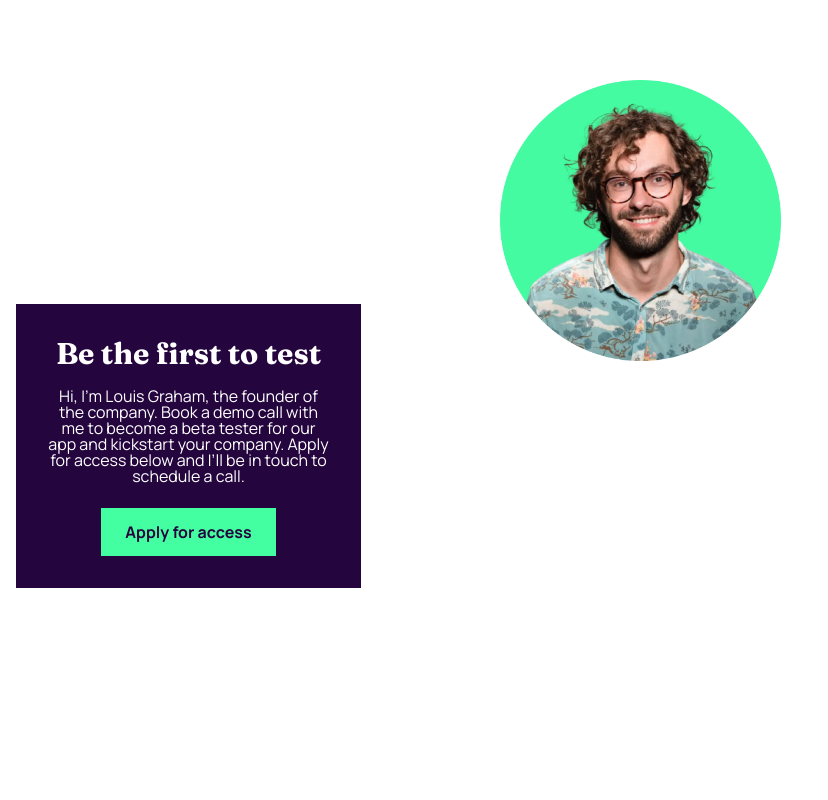
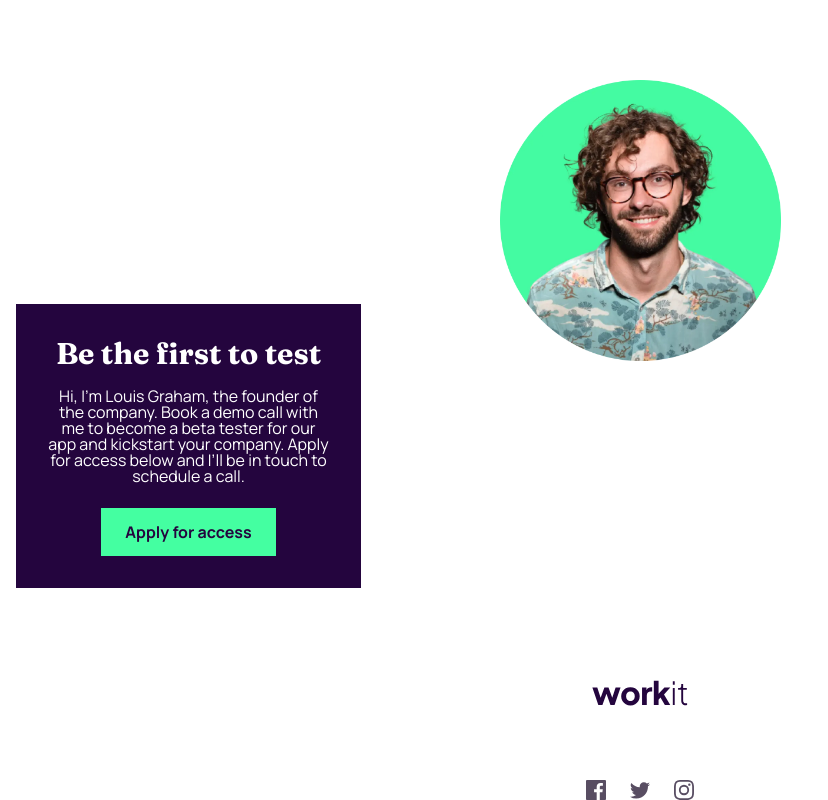
Before and after one commit to LangheBogdan/workIT, a website: page index.html in a window 1280 px wide. Shown: the part 1231-2031 px from the top of the page, without its empty margins (0-828 px from the left). Before the commit the page ends 1911 px from the top, so only its background shows below. Drawn offline with Linux system fonts and the light colour scheme.

Commit message:
add footer section

```diff
--- a/index.html
+++ b/index.html
@@ -149,5 +149,33 @@
         />
       </div>
     </section>
+    <footer
+      class="flex flex-col items-center justify-between w-[120px] h-[120px] mx-auto"
+    >
+      <img class="w-24" src="./assets/images/logo-dark.svg" alt="logo" />
+      <div class="flex flex-wrap justify-between items-center">
+        <div>
+          <img
+            class="mr-6"
+            src="./assets/images/icon-facebook.svg"
+            alt="facebook logo"
+          />
+        </div>
+        <div>
+          <img
+            class="mr-6"
+            src="./assets/images/icon-twitter.svg"
+            alt="twitter logo"
+          />
+        </div>
+        <div>
+          <img
+            class=""
+            src="./assets/images/icon-instagram.svg"
+            alt="instagram logo"
+          />
+        </div>
+      </div>
+    </footer>
   </body>
 </html>
```
Also changed, not shown: dist/output.css.
